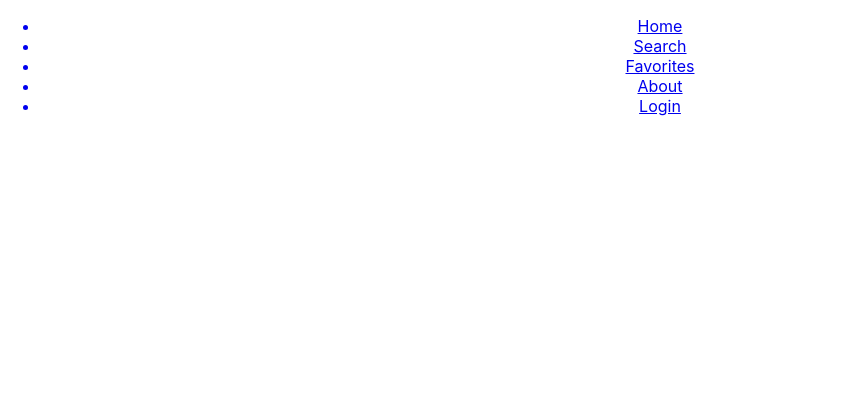
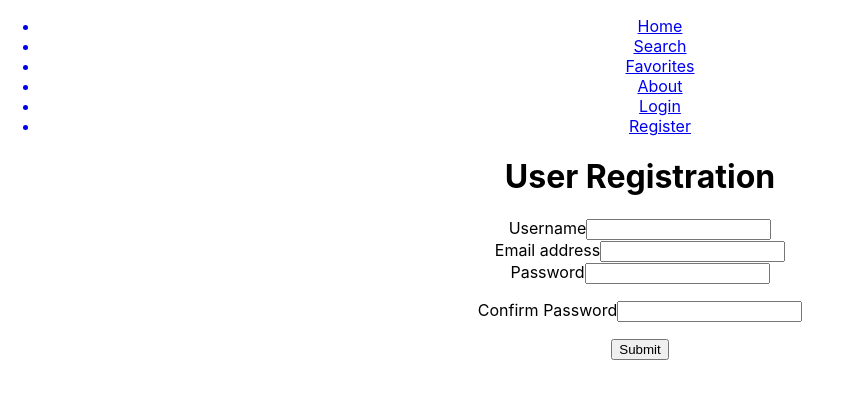
Before and after one commit to chingu-voyages/v33-bears-team-11, a React (Create React App) app: page /register in a window 1280 px wide. Shown: the top 398 px of the page, without its empty margins (0-842 px from the left). Built offline with nearby package versions, Linux system fonts and the light colour scheme.

Commit message:
register form layout.

```diff
--- a/src/App.tsx
+++ b/src/App.tsx
@@ -10,6 +10,7 @@ import About from './pages/About/About'
 import Login from './pages/Login/Login';
 import Search from './pages/Search/Search';
 import Favorites from './pages/Favorites/Favorites';
+import Register from './pages/Register/Register';
 
 function App() {
   return (
@@ -22,6 +23,7 @@ function App() {
           <Route exact path="/favorites" component={Favorites}></Route>
           <Route exact path="/about" component={About}></Route>
           <Route exact path="/login" component={Login}></Route>
+          <Route exact path="/register" component={Register}></Route>
         </Switch>
       </div>
     </Router>
--- a/src/components/Navbar/Navbar.tsx
+++ b/src/components/Navbar/Navbar.tsx
@@ -11,6 +11,7 @@ const Header = () => {
                 <Link to ="/Favorites"><li>Favorites</li></Link>
                 <Link to ="about"><li>About</li></Link>
                 <Link to ="login"><li>Login</li></Link>
+                <Link to ="register"><li>Register</li></Link>
             </ul>
         </nav>
     )
--- /dev/null
+++ b/src/pages/Register/Register.tsx
@@ -0,0 +1,89 @@
+//@ts-nocheck
+
+import React, { useState, useEffect } from "react";
+import UseForm from "../UseForm/UseForm";
+
+const RegisterPage = () => {
+    const {errors, values, handleChange, handleSubmit, setValues } = UseForm();
+
+    return (
+        <div>
+            <div className="center" id="register-container">
+				<div className="center full-box">
+					<h1 className="text-center">User Registration</h1>
+					<form onSubmit={handleSubmit}>
+						<div className="input-group mb-3">
+							<span className="input-group-text">Username</span>
+							<input
+								className="form-control"
+								type="text"
+								name="userName"
+								id="userName"
+								aria-describedby="userNameHelp"
+								value={values.userName || ""}
+								onChange={handleChange}
+								required={true}
+							/>
+						</div>
+						<div className="input-group mb-3">
+							<span className="input-group-text">Email address</span>
+							<input
+								className="form-control"
+								type="email"
+								name="email"
+								id="userEmail"
+								aria-describedby="emailHelp"
+								value={values.email || ""}
+								onChange={handleChange}
+								required={true}
+							/>
+						</div>
+						<div className="input-group mb-3">
+							<span className="input-group-text">Password</span>
+							<input
+								className="form-control"
+								type="password"
+								name="password"
+								id="password"
+								value={values.password || ""}
+								onChange={handleChange}
+								required={true}
+							/>
+							<p className="errors">
+								{errors.password ? `${errors.password}` : null}
+							</p>
+						</div>
+						<div className="input-group mb-3">
+							<span className="input-group-text">Confirm Password</span>
+							<input
+								className="form-control"
+								type="password"
+								name="confirmPassword"
+								id="confirmPassword"
+								value={values.confirmPassword || ""}
+								onChange={handleChange}
+								required={true}
+							/>
+							<p className="errors">
+								{errors.confirmPassword ? `${errors.confirmPassword}` : null}
+							</p>
+						</div>
+						<div className="row">
+							<div className="col-sm-5"></div>
+							<div className="col-sm-4">
+								<button
+									type="submit"
+									className="btn btn-outline-primary btn-center">
+									Submit
+								</button>
+							</div>
+							<div className="col-sm-3"></div>
+						</div>
+					</form>
+				</div>
+			</div>
+        </div>
+    )
+}
+
+export default RegisterPage;
```
